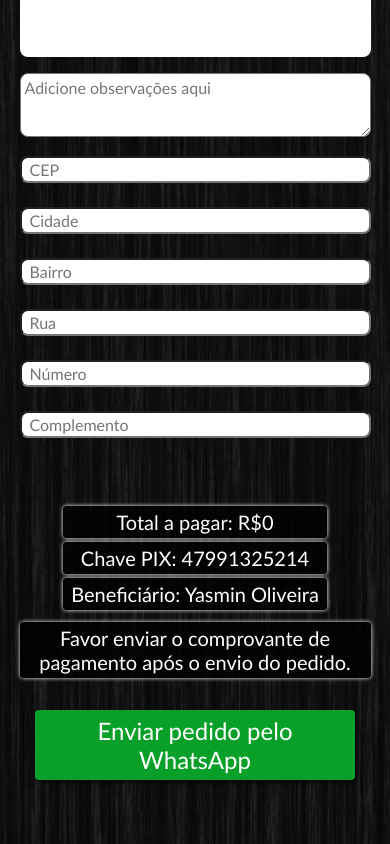
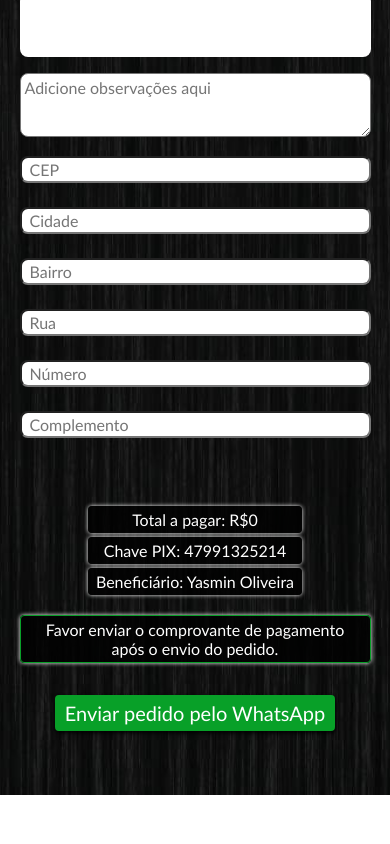
Before and after one commit to RaffaFS/oficial_lanches, a React (Vite) app in the folder oficial-lanches/: page / in a window 390 px wide. Shown: the part 3039-3883 px from the top of the page. After the commit the page ends 3834 px from the top, so only its background shows below. Built offline with nearby package versions, Linux system fonts and the light colour scheme.

Commit message:
ajustes finais de responsividade

```diff
--- a/oficial-lanches/src/componentes/cardapio/index.module.scss
+++ b/oficial-lanches/src/componentes/cardapio/index.module.scss
@@ -351,7 +351,7 @@
                     margin: 0 auto;
 
                     .pix{
-                        margin-bottom: 8px;
+                        margin-bottom: 16px;
 
                         .pixTxt{
                             margin-bottom: 4px;
@@ -362,6 +362,10 @@
                             border-radius: 4px;
                             box-shadow: 0 0 4px;
                             color: white;
+
+                            @media(max-width: 767px){
+                                font-size: 16px;
+                            }
                         }
                     }
 
@@ -370,8 +374,13 @@
                         font-size: 20px;
                         background-color: rgba(0, 0, 0, 0.8);
                         border-radius: 4px;
+                        border: solid 1px rgb(8, 160, 40);
                         box-shadow: 0 0 4px;
                         padding: 4px 8px;
+
+                        @media(max-width: 767px){
+                            font-size: 16px;
+                        }
                     }
                 }
 
@@ -391,6 +400,10 @@
                         color: white;
                         transition: all ease 0.3s;
 
+                        @media(max-width: 767px){
+                            font-size: 20px;
+                        }
+
                         &:hover{
                             transform: scale(1.1);
                             transition: all ease 0.3s;
```
